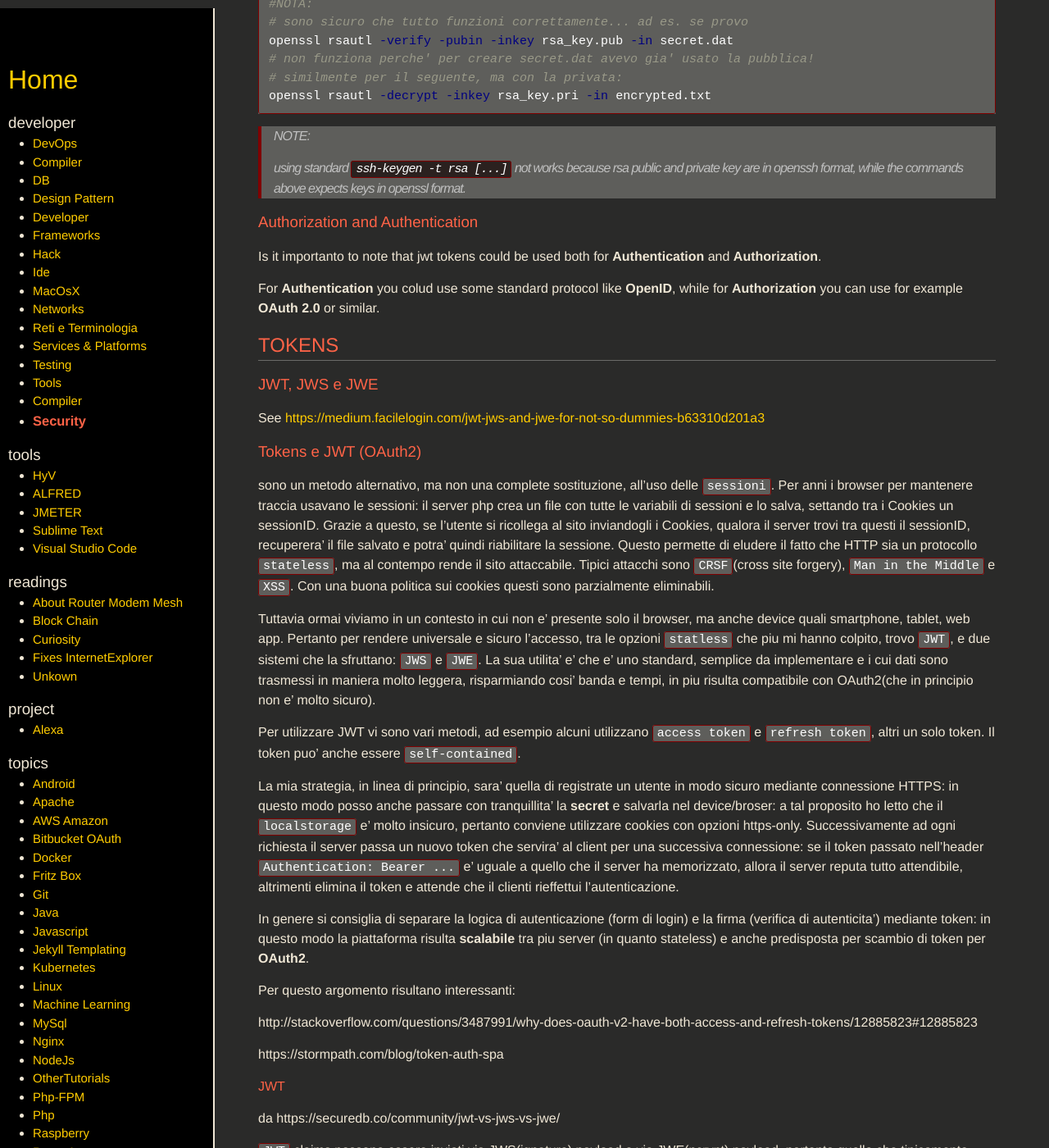
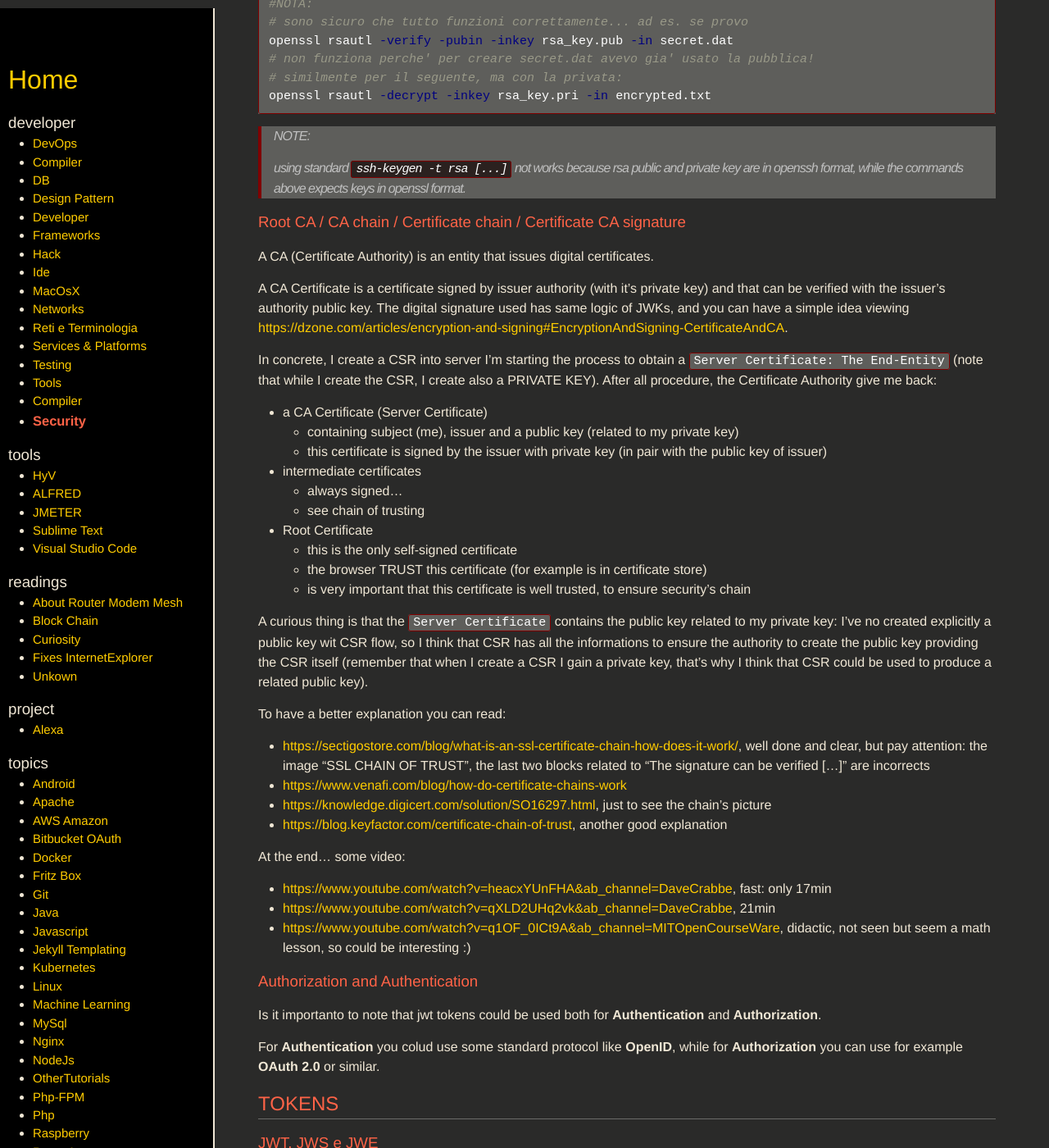
Before and after one commit to SimoSca/own-memo, a Jekyll site: the page built from _pages/developer/web-security.md, in a window 1280 px wide and 1400 px high, scrolled down 1609 px. Shown: the whole window at 82% size. Built offline with Jekyll 4.4.1, drawn with Linux system fonts in a browser that asks for light colours; nearby versions of some CDN libraries.

Commit message:
[improved] Ca Certificates and Chain

```diff
--- a/_pages/developer/web-security.md
+++ b/_pages/developer/web-security.md
@@ -82,6 +82,48 @@ openssl rsautl -decrypt -inkey rsa_key.pri -in encrypted.txt
 >
 > using standard `ssh-keygen -t rsa [...]` not works because rsa public and private key are in openssh format,
 > while the commands above expects keys in openssl format.
+
+
+### Root CA / CA chain / Certificate chain / Certificate CA signature
+
+A CA (Certificate Authority) is an entity that issues digital certificates.
+
+A CA Certificate is a certificate signed by issuer authority (with it's private key) and that can be verified with the issuer's authority public key.
+The digital signature used has same logic of JWKs, and you can have a simple idea viewing [https://dzone.com/articles/encryption-and-signing#EncryptionAndSigning-CertificateAndCA](https://dzone.com/articles/encryption-and-signing#EncryptionAndSigning-CertificateAndCA).
+
+In concrete, I create a CSR into server I'm starting the process to obtain a `Server Certificate: The End-Entity`
+(note that while I create the CSR, I create also a PRIVATE KEY).
+After all procedure, the Certificate Authority give me back:
+
+- a CA Certificate (Server Certificate)
+    - containing subject (me), issuer and a public key (related to my private key)
+    - this certificate is signed by the issuer with private key (in pair with the public key of issuer)
+- intermediate certificates
+    - always signed...
+    - see chain of trusting
+- Root Certificate
+    - this is the only self-signed certificate
+    - the browser TRUST this certificate (for example is in certificate store)
+    - is very important that this certificate is well trusted, to ensure security's chain
+
+A curious thing is that the `Server Certificate` contains the public key related to my private key:
+I've no created explicitly a public key wit CSR flow, so I think that CSR has all the informations to ensure the
+authority to create the public key providing the CSR itself
+(remember that when I create a CSR I gain a private key, that's why I think that CSR could be used to produce a related public key).
+
+To have a better explanation you can read:
+
+- [https://sectigostore.com/blog/what-is-an-ssl-certificate-chain-how-does-it-work/](https://sectigostore.com/blog/what-is-an-ssl-certificate-chain-how-does-it-work/),
+  well done and clear, but pay attention: the image "SSL CHAIN OF TRUST", the last two blocks related to "The signature can be verified [...]" are incorrects
+- [https://www.venafi.com/blog/how-do-certificate-chains-work](https://www.venafi.com/blog/how-do-certificate-chains-work)
+- [https://knowledge.digicert.com/solution/SO16297.html](https://knowledge.digicert.com/solution/SO16297.html), just to see the chain's picture
+- [https://blog.keyfactor.com/certificate-chain-of-trust](https://blog.keyfactor.com/certificate-chain-of-trust), another good explanation
+
+At the end... some video:
+
+- [https://www.youtube.com/watch?v=heacxYUnFHA&ab_channel=DaveCrabbe](https://www.youtube.com/watch?v=heacxYUnFHA&ab_channel=DaveCrabbe), fast: only 17min
+- [https://www.youtube.com/watch?v=qXLD2UHq2vk&ab_channel=DaveCrabbe](https://www.youtube.com/watch?v=qXLD2UHq2vk&ab_channel=DaveCrabbe), 21min
+- [https://www.youtube.com/watch?v=q1OF_0ICt9A&ab_channel=MITOpenCourseWare](https://www.youtube.com/watch?v=q1OF_0ICt9A&ab_channel=MITOpenCourseWare), didactic, not seen but seem a math lesson, so could be interesting :)
 
 ### Authorization and Authentication
 
```
